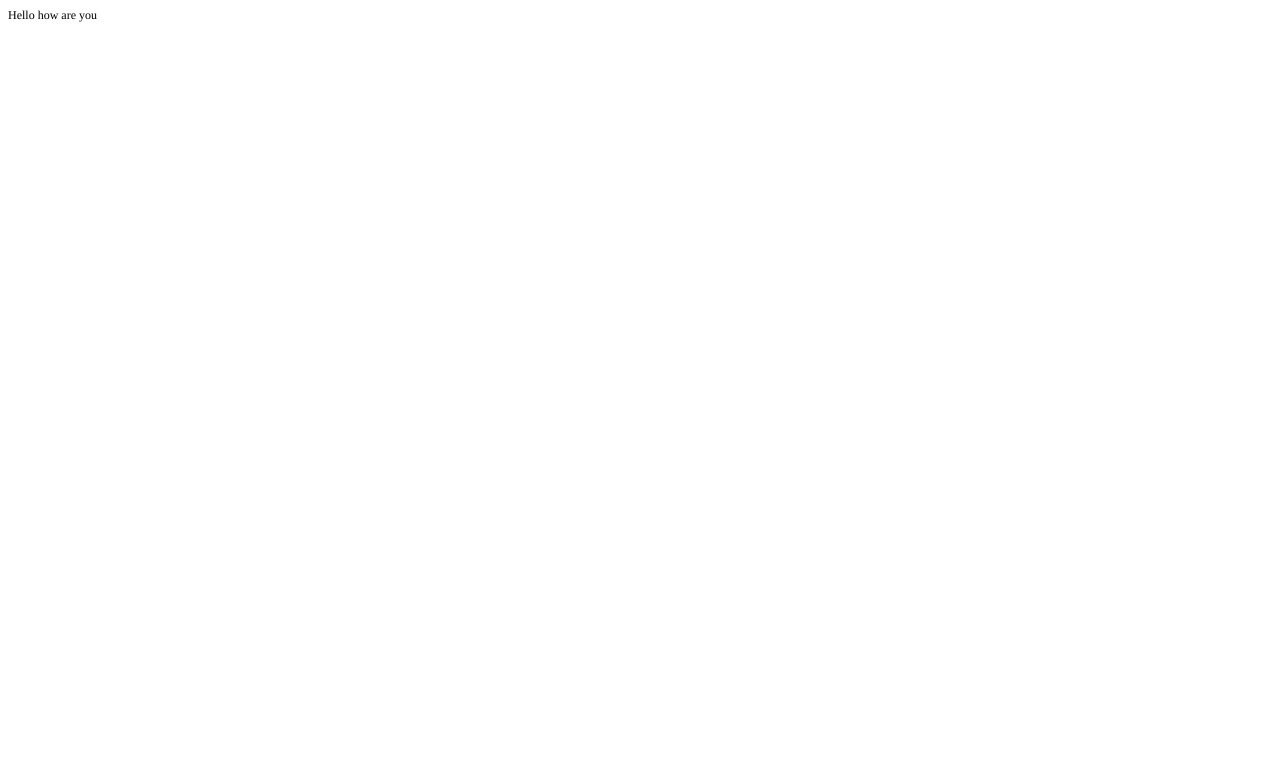
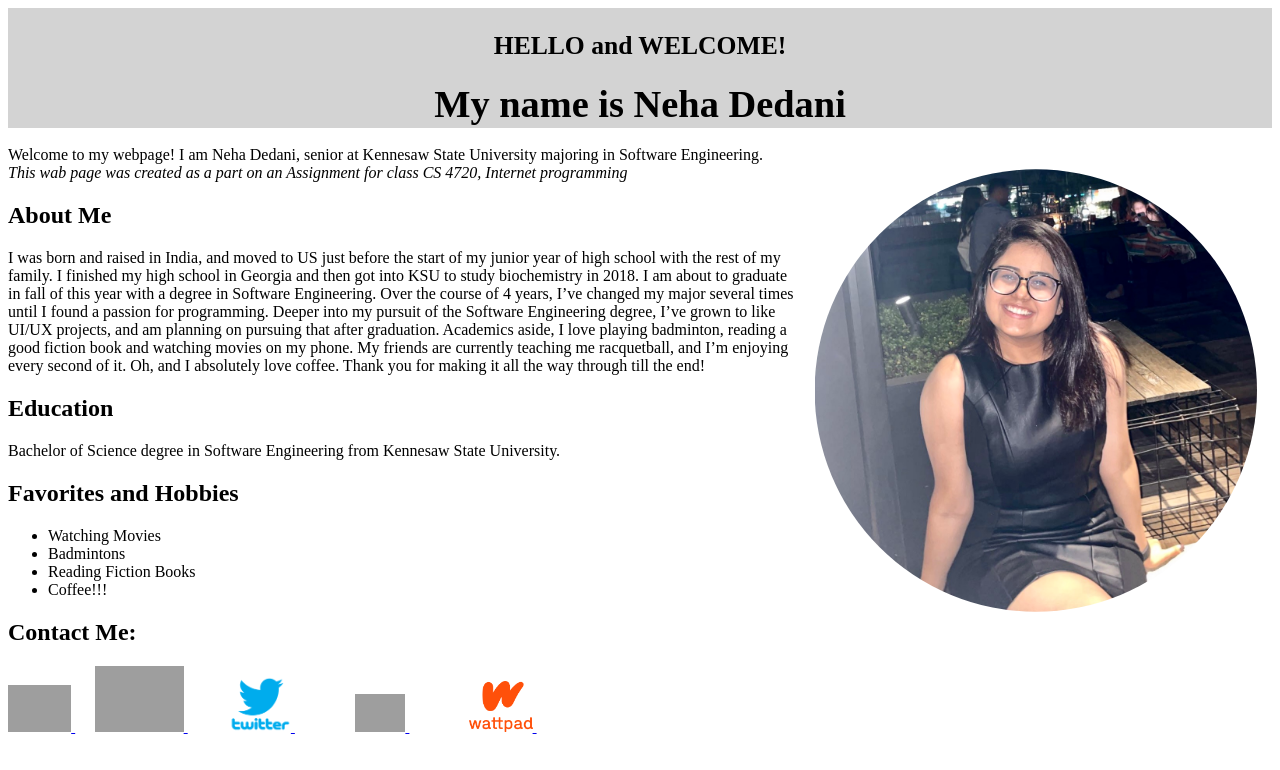
Before and after one commit to nehadedani/nehadedani.github.io, a plain HTML site: page index.html in a window 1280 px wide. Drawn offline with Linux system fonts and the light colour scheme; grey boxes are pictures that could not be loaded.

Commit message:
new files from KSU website

```diff
--- a/index.html
+++ b/index.html
@@ -1,19 +1,123 @@
-<!DOCTYPE html PUBLIC "-//W3C//DTD HTML 4.01//EN" "http://www.w3.org/TR/html4/strict.dtd">
-<html>
+<!DOCTYPE html>
+<html lang="en" xmlns="http://www.w3.org/1999/html">
 <head>
-  <meta http-equiv="Content-Type" content="text/html; charset=utf-8">
-  <meta http-equiv="Content-Style-Type" content="text/css">
-  <title></title>
-  <meta name="Generator" content="Cocoa HTML Writer">
-  <meta name="CocoaVersion" content="2299">
-  <style type="text/css">
-    p.p1 {margin: 0.0px 0.0px 0.0px 0.0px; font: 12.0px Times; color: #000000; -webkit-text-stroke: #000000}
-    p.p2 {margin: 0.0px 0.0px 0.0px 0.0px; font: 12.0px Times; color: #000000; -webkit-text-stroke: #000000; min-height: 14.0px}
-    span.s1 {font-kerning: none}
-  </style>
+    <meta charset="UTF-8">
+    <title>Neha Dedani</title>
 </head>
-<body>
-<p class="p1"><span class="s1">Hello how are you</span></p>
-<p class="p2"><span class="s1"></span><br></p>
-</body>
+
+<!-- Welcome and Image  -->
+<section>
+<style>
+.dembox {
+  background-color: LightGrey ;
+  padding: 2px ;
+  border: 0px LightGrey ;
+}
+.center {
+  display: block;
+  margin-left: 15px;
+  margin-right: 15px;
+  width: 35%;
+  float:right;
+  clip-path: circle();
+}
+</style>
+<div class="dembox">
+ <h1 style="font-size:2vw"> <center> HELLO and WELCOME! </center></h1>
+        <b style="font-size:3vw"> <center>My name is Neha Dedani</center></b>
+
+</div>
+    <img src="profile.jpg" class = "center">
+     <br>Welcome to my webpage! I am Neha Dedani, senior at Kennesaw State University majoring
+    in Software Engineering.</br>
+    <i>This wab page was created as a part on an Assignment for class CS 4720, Internet programming</i>
+ </section>
+
+
+<!-- About Me  -->
+<section>
+<style type = "text/css">
+ .textBox{
+           width: 400px;
+            height: 100px;
+            border-style: 1000px solid black;
+            color: Brown;
+            font-family: Tahoma, Arial, sans-serif;
+            font-size: 24vw;
+            background: white;
+            margin-left: 100px;
+            padding: auto;
+        }
+</style>
+<h2>  <left> About Me </left></h2>
+    <div class=".textBox">
+<p> I was born and raised in India, and moved to US just before the start of my
+            junior year of high school with the rest of my family. I finished my
+            high school in Georgia and then got into KSU to study biochemistry in 2018.
+            I am about to graduate in fall of this year with a degree in Software
+            Engineering. Over the course of 4 years, I’ve changed my major several
+            times until I found a passion for programming.
+            Deeper into my pursuit of the Software Engineering degree, I’ve grown to
+            like UI/UX projects, and am planning on pursuing that after graduation.
+            Academics aside, I love playing badminton, reading a good fiction book
+            and watching movies on my phone. My friends are currently teaching me
+            racquetball, and I’m enjoying every second of it. Oh, and I absolutely love
+            coffee. Thank you for making it all the way through till the end! </p>
+    </div>
+</section>
+
+
+
+<!-- Education  -->
+<section>
+<h2> <left>  Education </left>  </h2>
+<div class=".textBox">
+    <body>Bachelor of Science degree in Software Engineering from Kennesaw State University.</body>
+</div>
+</section>
+
+
+<!-- Favorites and Hobbies (unenumarated List) -->
+<section>
+    <h2> <left>  Favorites and Hobbies  </left>  </h2>
+    <ul>
+        <li> Watching Movies </li>
+        <li> Badmintons </li>
+        <li> Reading Fiction Books </li>
+        <li> Coffee!!! </li>
+    </ul>
+
+</section>
+
+
+
+<!-- Contact Me -->
+<section>
+            <h1> Contact Me: </h1>
+        <a href="https://www.instagram.com/nehadedani/">
+            <img src="https://png.pngtree.com/png-clipart/20190517/original/pngtree-instagram-icon-png-image_3584853.png"
+                 alt="Instagram Logo" width="5%" height="10%">
+        </a> &emsp;
+
+        <a href="mailto: ndedani@students.kennesaw.edu">
+            <img src="https://download.logo.wine/logo/Microsoft_Outlook/Microsoft_Outlook-Logo.wine.png"
+                 alt="Outlook Logo" width="7%" height="10%">
+        </a> &emsp; &emsp;
+
+        <a href="https://twitter.com/DedaniNeha">
+            <img src="twitter.png"
+                 alt="Twitter Logo" width="5%" height="7%">
+        </a> &emsp; &emsp; &emsp;
+
+        <a href="https://www.linkedin.com/in/neha-dedani">
+            <img src="https://upload.wikimedia.org/wikipedia/commons/c/ca/LinkedIn_logo_initials.png"
+                 alt="LinkedIn Logo" width="4%" height="10%">
+        </a> &emsp; &emsp; &emsp;
+
+        <a href="https://www.wattpad.com/user/nehaaaad2">
+            <img src="wattpad.png"
+                 alt="Wattpad Logo" width="5%" height="10%">
+        </a> &emsp; &emsp;
+</section>
+
 </html>
```
Also changed, not shown: profile.jpg (added), twitter.png (added), wattpad.png (added).
